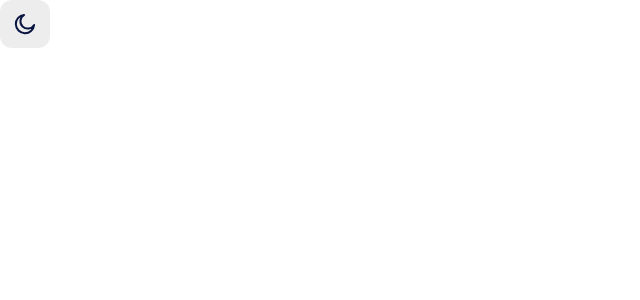
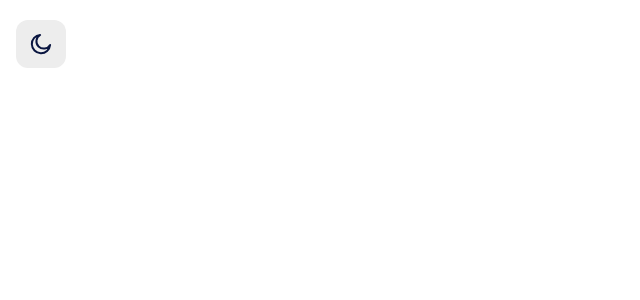
Before and after one commit to CodingWithJiro/frontend-mentor-browser-extension-manager, a React (Vite) app: page / in a window 1280 px wide. Shown: the top 300 px of the page, without its empty margins (0-640 px from the left). Built offline with nearby package versions, Linux system fonts and the light colour scheme.

Commit message:
feat(styles): add padding to MainLayout

```diff
--- a/src/components/MainLayout.jsx
+++ b/src/components/MainLayout.jsx
@@ -1,5 +1,5 @@
 const MainLayout = ({ children }) => {
-  return <div className="min-h-screen">{children}</div>;
+  return <div className="min-h-screen px-4 py-5">{children}</div>;
 };
 
 export default MainLayout;
```
